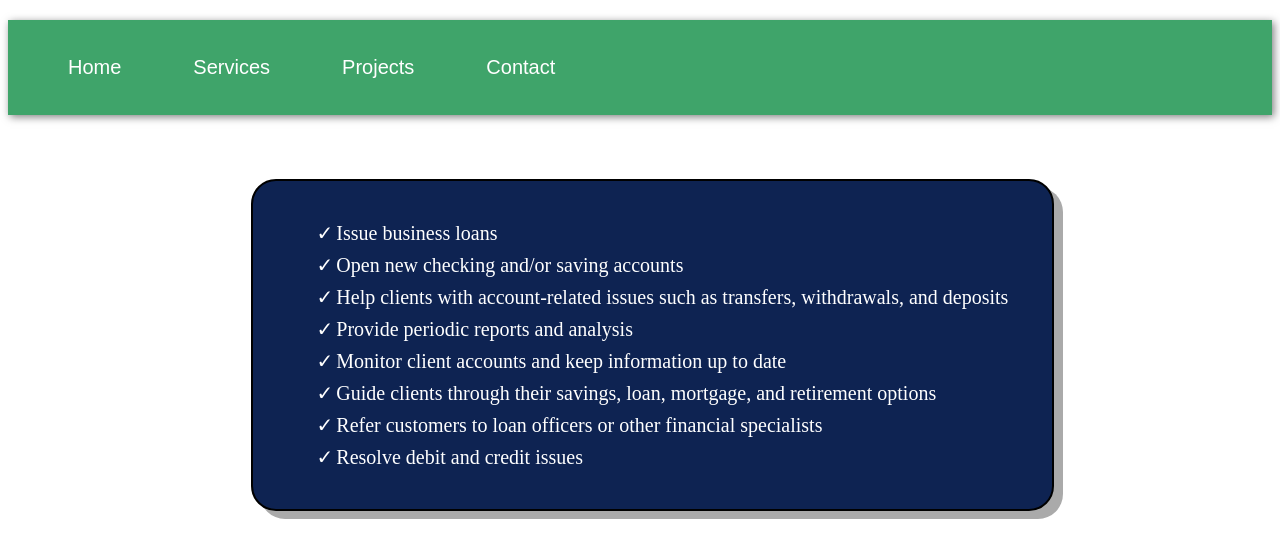
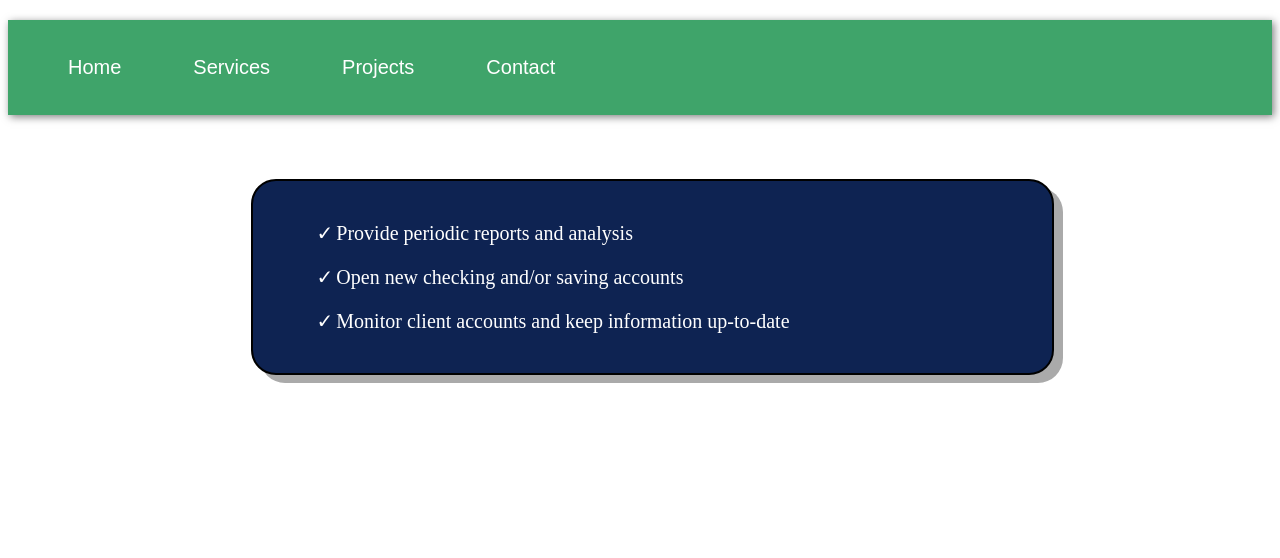
Before and after one commit to matthewsanner/wgu-angular-demo, an Angular app: page /services in a window 1280 px wide. Shown: the top 558 px of the page. Built offline with nearby package versions, Linux system fonts and the light colour scheme.

Commit message:
updates services with 2nd directive

```diff
--- a/src/app/services-home/services-home.component.html
+++ b/src/app/services-home/services-home.component.html
@@ -1,5 +1,5 @@
 <div class="myServices">
-  <ul>
-    <li *ngFor="let bankingService of bankingServices">{{bankingService}}</li>
+  <ul *ngFor="let bankingService of bankingServices">
+    <li *ngIf="bankingService.years > 2">{{bankingService.type}}</li>
   </ul>
 </div>
--- a/src/app/services-home/services-home.component.ts
+++ b/src/app/services-home/services-home.component.ts
@@ -1,24 +1,35 @@
 import { Component, OnInit } from '@angular/core';
 import { HighlightDirective } from './highlight.directive';
-import { NgFor } from '@angular/common';
+import { NgFor, NgIf } from '@angular/common';
 
 @Component({
   selector: 'app-services-home',
-  imports: [HighlightDirective, NgFor],
+  imports: [HighlightDirective, NgFor, NgIf],
   templateUrl: './services-home.component.html',
   styleUrl: './services-home.component.css',
 })
 export class ServicesHomeComponent implements OnInit {
-  bankingServices = [
-    'Issue business loans',
-    'Open new checking and/or saving accounts',
-    'Help clients with account-related issues such as transfers, withdrawals, and deposits',
-    'Provide periodic reports and analysis',
-    'Monitor client accounts and keep information up to date',
-    'Guide clients through their savings, loan, mortgage, and retirement options',
-    'Refer customers to loan officers or other financial specialists',
-    'Resolve debit and credit issues',
+  bankingServices: any[] = [
+    {
+      type: 'Issue business loans',
+      years: 2,
+    },
+    {
+      type: 'Provide periodic reports and analysis',
+      years: 7,
+    },
+    {
+      type: 'Open new checking and/or saving accounts',
+      years: 5,
+    },
+    {
+      type: 'Monitor client accounts and keep information up-to-date',
+      years: 3,
+    },
+    {
+      type: 'Resolve debit and credit issues',
+      years: 2,
+    },
   ];
-
   ngOnInit(): void {}
 }
```
